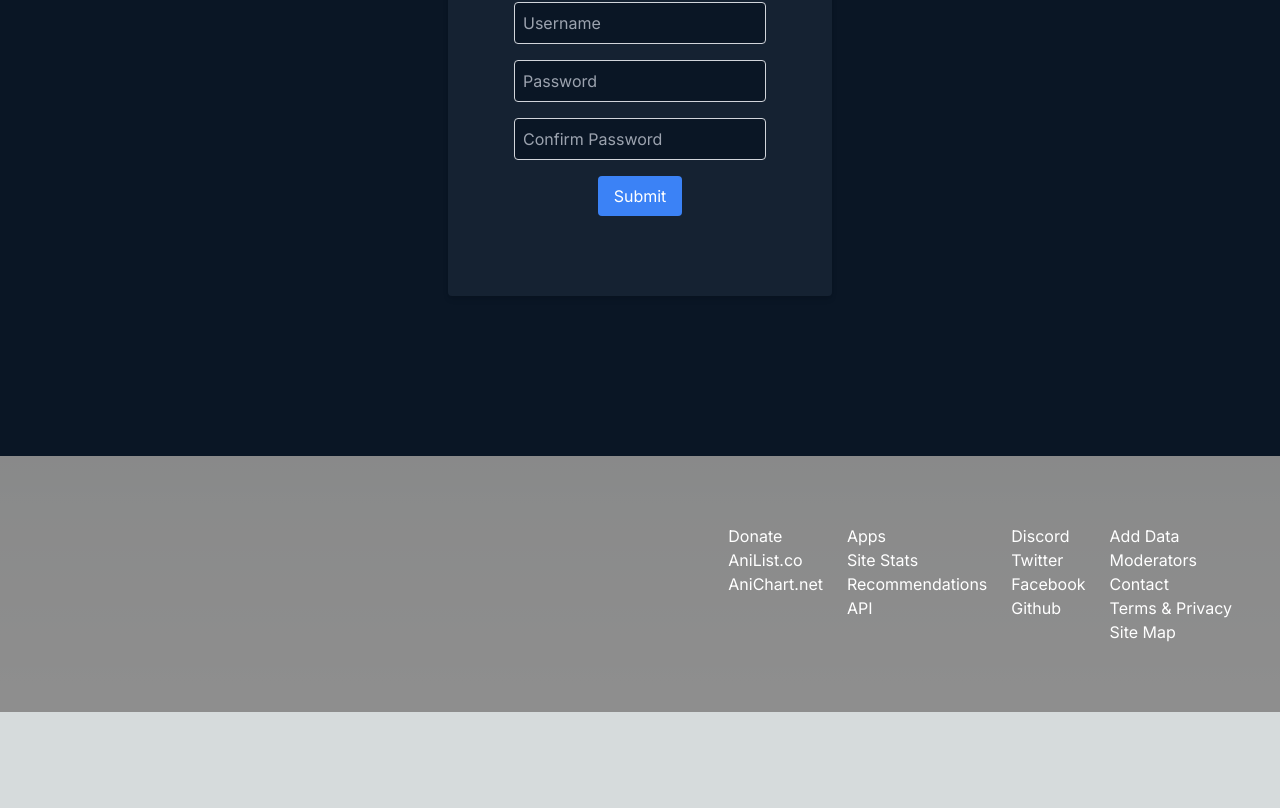
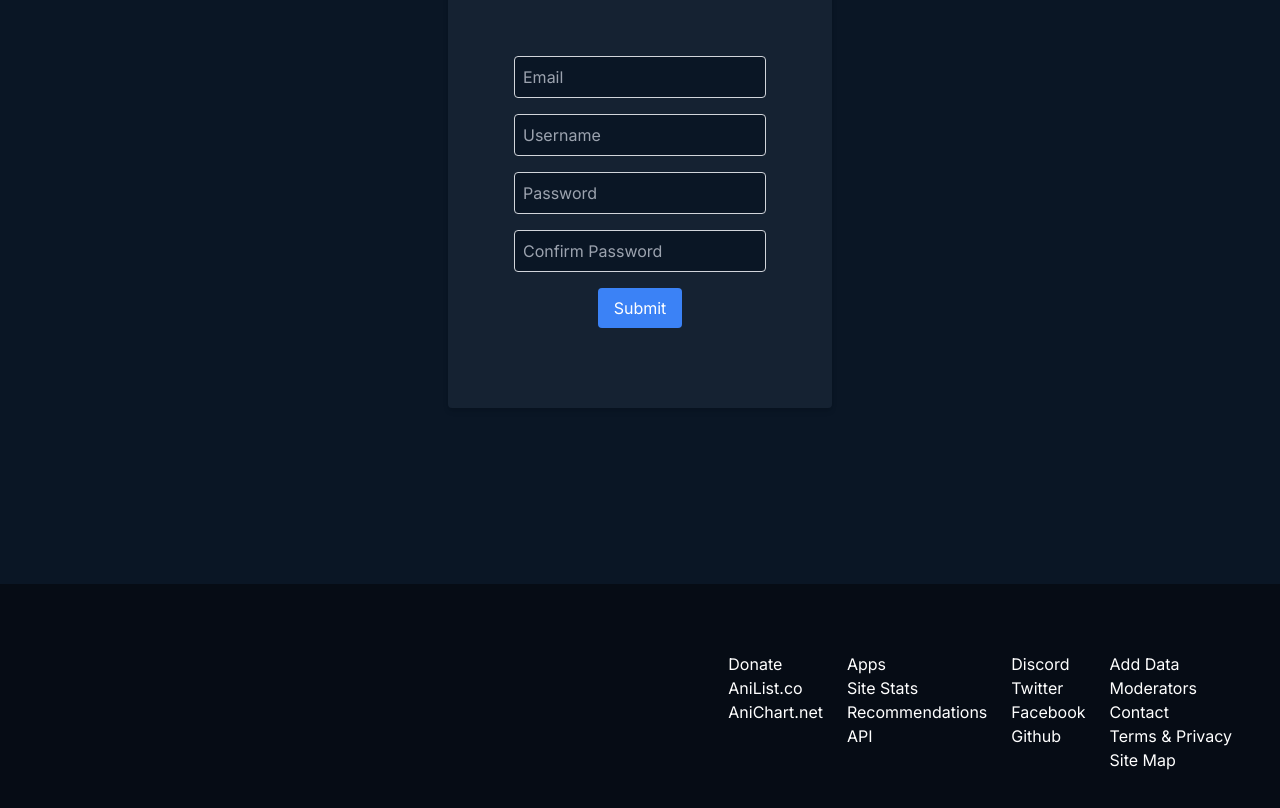
Before and after one commit to Marcel-aka-Satum/AniList-Clone, a Next.js app in the folder frontend/anilist-clone/: page /register in a window 1280 px wide. Shown: the part 344-1152 px from the top of the page. Before the commit the page ends 1056 px from the top, so only its background shows below. Built offline with nearby package versions, Linux system fonts and the light colour scheme.

Commit message:
register page branch

```diff
--- a/frontend/anilist-clone/app/components/Footer.jsx
+++ b/frontend/anilist-clone/app/components/Footer.jsx
@@ -2,7 +2,7 @@
 
 const Footer = ({ className }) => {
     return (
-        <footer className="bottom-0 left-0 right-0 z-10 bg-[#00000071] bg-opacity-90 h-64 flex items-center px-6">
+        <footer className="bottom-0 left-0 right-0 z-10 bg-[#00000071] h-64 flex items-center px-6">
             <div className="footer__container flex justify-end w-full">
                 <div className="footer__container__left mr-6">
                     <ul className="footer__container__right__list">
--- a/frontend/anilist-clone/app/register/page.js
+++ b/frontend/anilist-clone/app/register/page.js
@@ -3,8 +3,9 @@
 
 const Register = () => {
   return (
-    <>
+    <main className="flex min-h-screen flex-col bg-[#0a1625]">
       <Navbar />
+      <div className="container mt-24 mx-auto px-12 py-4">
         <div className="flex flex-col justify-center items-center h-screen bg-[#0a1625]">
           <div className="container-registerpage w-96 bg-[#152232] p-8 rounded shadow-md h-3/5 flex flex-col justify-between items-center">
             <div>
@@ -42,8 +43,9 @@
             </div>
           </div>
         </div>
+      </div>
       <Footer />
-    </>
+    </main>
   );
 };
 
```
Lines whose indentation alone changed are shown as unchanged.
